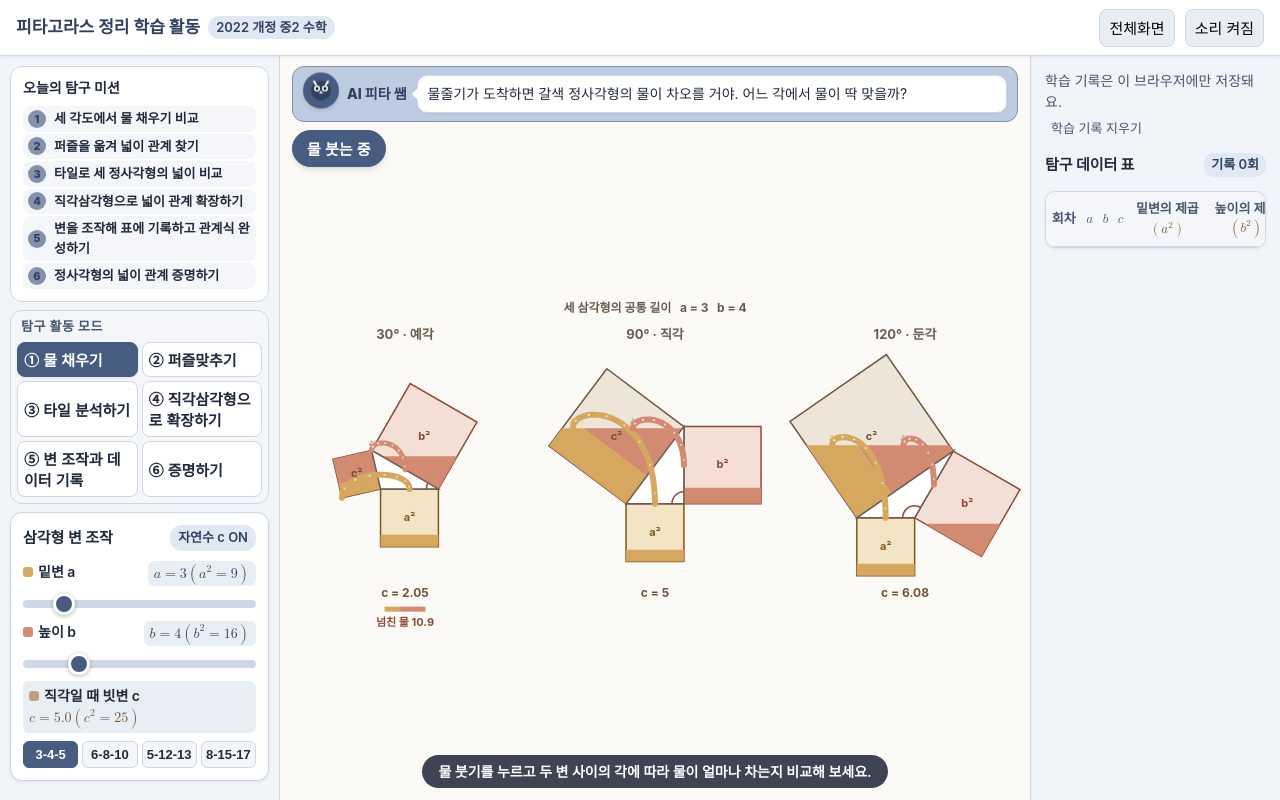
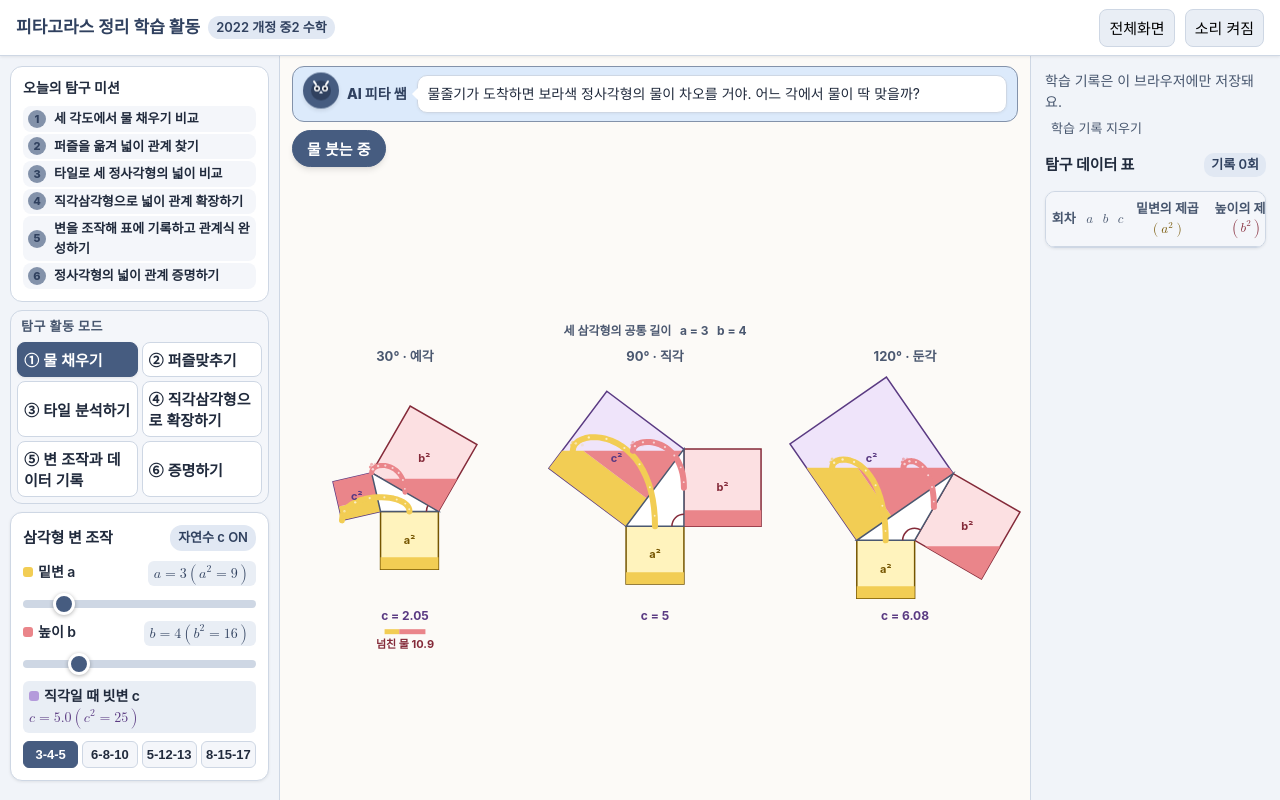
Before and after one commit to dkim-23/bruner, a plain HTML site: page index.html in a window 1280 px wide. Both pictures are taken after a click on the button "물 붓기". Drawn offline with Linux system fonts and the light colour scheme.

Commit message:
Move activity hints into the tutor and refresh colors

```diff
--- a/index.html
+++ b/index.html
@@ -10,7 +10,10 @@
       --primary: #465c80;
       --primary-light: #e1e8f3;
       --primary-dark: #30415f;
-      --tutor-surface: #bdcce1;
+      --tutor-surface: #dceafb;
+      --highlight: #fff4c7;
+      --highlight-strong: #fbe7a1;
+      --highlight-border: #e7d48d;
       --surface-soft: #f4f6fa;
       --surface-tint: #e9eef5;
       --bg-panel: #f1f4f9;
@@ -19,21 +22,21 @@
       --border-strong: #8392aa;
       --text-main: #202a3c;
       --text-muted: #47566e;
-      --shape-a: #d6a85f;
-      --shape-a-light: #f3e4c5;
-      --shape-a-ink: #805719;
-      --shape-b: #d28a71;
-      --shape-b-light: #f4dfd6;
-      --shape-b-ink: #8e4936;
-      --shape-c: #bda082;
-      --shape-c-light: #eee5d9;
-      --shape-c-ink: #70533d;
-      --shape-neutral: #e7dfd5;
-      --shape-outline: #6a5b50;
-      --piece-1: #a06e36;
-      --piece-2: #ad6048;
-      --piece-3: #745a83;
-      --piece-4: #756247;
+      --shape-a: #f2cd54;
+      --shape-a-light: #fff3bd;
+      --shape-a-ink: #755500;
+      --shape-b: #ea858a;
+      --shape-b-light: #fce0e2;
+      --shape-b-ink: #842a39;
+      --shape-c: #b49adb;
+      --shape-c-light: #efe4fa;
+      --shape-c-ink: #5a3a82;
+      --shape-neutral: #e9eef5;
+      --shape-outline: #4b5870;
+      --piece-1: #40865c;
+      --piece-2: #4275a8;
+      --piece-3: #b45b25;
+      --piece-4: #9c507a;
       --shadow-sm: 0 1px 3px rgba(0,0,0,0.08);
       --shadow-md: 0 4px 6px -1px rgba(0,0,0,0.1), 0 2px 4px -2px rgba(0,0,0,0.06);
       --shadow-lg: 0 10px 15px -3px rgba(0,0,0,0.1), 0 4px 6px -4px rgba(0,0,0,0.05);
@@ -498,9 +501,8 @@
     }
 
     .mission-item.completed {
-      background: var(--primary-light);
-      color: var(--primary-dark);
-      border: 1px solid var(--border);
+      background: var(--highlight);
+      border: 1px solid var(--highlight-border);
     }
 
     .mission-badge {
@@ -518,8 +520,7 @@
     }
 
     .mission-item.completed .mission-badge {
-      background: var(--primary);
-      color: #fff;
+      background: var(--highlight-strong);
     }
 
     /* ========================================================
@@ -667,26 +668,6 @@
       touch-action: none;
     }
 
-    /* 캔버스 하단 상태 힌트 */
-    .canvas-footer-hint {
-      flex-shrink: 0;
-      align-self: center;
-      margin: 0 12px 12px;
-      width: max-content;
-      max-width: calc(100% - 24px);
-      text-align: center;
-      background: rgba(15, 23, 42, 0.8);
-      backdrop-filter: blur(6px);
-      color: #ffffff;
-      padding: 6px 16px;
-      border-radius: 20px;
-      font-size: 14px;
-      font-weight: 600;
-      pointer-events: none;
-      z-index: 10;
-      transition: opacity 0.3s;
-    }
-
     /* ========================================================
        우측 패널: 데이터 & 수식 도출 (Symbolic)
        ======================================================== */
@@ -773,8 +754,8 @@
       border-bottom: none;
     }
 
-    .data-table tr.highlight-row {
-      background: var(--surface-soft);
+    .data-table .highlight-row td {
+      background: var(--highlight);
       animation: highlightFade 1.5s ease-out;
     }
 
@@ -788,16 +769,9 @@
       font-weight: 800;
     }
 
-    .data-table .val-match {
-      background: var(--primary-light);
-      color: var(--primary-dark);
-      border-radius: 4px;
-      padding: 1px 3px;
-    }
-
     @keyframes highlightFade {
-      0% { background: var(--primary-light); }
-      100% { background: var(--surface-soft); }
+      0% { background: var(--highlight-strong); }
+      100% { background: var(--highlight); }
     }
 
     .record-count-badge {
@@ -1180,6 +1154,7 @@
         </div>
         <div class="tutor-speech-bubble" id="euclidPrompt" hidden>
           <strong id="euclidStepTitle"></strong>
+          <p>움직임을 다시 보고 싶으면 아래 단계 버튼을 눌러 봐.</p>
           <p id="euclidStepDesc" aria-live="polite"></p>
           <div class="symbol-chip-group" id="euclidChoices" role="group" aria-label="빈칸에 넣을 보기" aria-describedby="euclidStepDesc"></div>
           <p id="euclidFeedback" role="status"></p>
@@ -1272,10 +1247,6 @@
         <canvas id="geometryCanvas"></canvas>
       </div>
 
-      <!-- 캔버스 하단 조작 가이드 -->
-      <div class="canvas-footer-hint" id="canvasHint">
-        물 붓기를 누르고 두 변 사이의 각에 따라 물이 얼마나 차는지 비교해 보세요.
-      </div>
     </section>
 
     <!-- [우측 패널 20%] 데이터 및 상징화 노트 (Symbolic) -->
@@ -1843,17 +1814,17 @@
         drawLabel(`$c = ${c}$`, x, captionY, shapeC.ink, 12);
         if (overflow > 0) {
           const barWidth = Math.min(94, column - 12) * overflow / State.c2;
-          const blueWidth = barWidth * State.a2 / State.c2;
+          const yellowWidth = barWidth * State.a2 / State.c2;
           ctx.save();
           ctx.fillStyle = waterA.fill;
-          ctx.fillRect(x - barWidth / 2, captionY + 13, blueWidth, 5);
+          ctx.fillRect(x - barWidth / 2, captionY + 13, yellowWidth, 5);
           ctx.fillStyle = waterB.fill;
-          ctx.fillRect(x - barWidth / 2 + blueWidth, captionY + 13, barWidth - blueWidth, 5);
+          ctx.fillRect(x - barWidth / 2 + yellowWidth, captionY + 13, barWidth - yellowWidth, 5);
           ctx.restore();
           drawLabel(`넘친 물 ${Number(overflow.toFixed(1))}`, x, captionY + 29, shapeB.ink, 11);
         } else if (State.waterProgress === 1) {
           const status = empty > 0 ? `빈 공간 ${Number(empty.toFixed(1))}` : '빈틈없이 채움';
-          drawLabel(status, x, captionY + 29, empty > 0 ? shapeC.ink : shapeC.ink, 11);
+          drawLabel(status, x, captionY + 29, shapeC.ink, 11);
         }
       });
     }
@@ -1864,13 +1835,13 @@
       drawPolygon(sqB, shapeB.light, waterB.ink, 1.5);
       drawPolygon(sqC, shapeC.light, shapeC.ink, 1.5);
 
-      const [blue, orange] = getHypotWaterRegions(sqC);
+      const [yellow, red] = getHypotWaterRegions(sqC);
       const surface = level > 0 ? getWaterSurface(sqC, level) : Math.max(...sqC.map(point => point.y));
       drawWaterRegion(sqA, remaining, waterA);
       drawWaterRegion(sqB, remaining, waterB);
       if (level > 0) {
-        drawPolygon(clipWaterSurface(blue, surface), waterA.fill);
-        drawPolygon(clipWaterSurface(orange, surface), waterB.fill);
+        drawPolygon(clipWaterSurface(yellow, surface), waterA.fill);
+        drawPolygon(clipWaterSurface(red, surface), waterB.fill);
       }
 
       drawPolygon([A, B, C], '#fff', shapeOutline, 1.5);
@@ -1885,8 +1856,8 @@
       ctx.restore();
 
       if (State.isPouring) {
-        renderWaterStream(sqA, blue, surface, waterA);
-        renderWaterStream(sqB, orange, surface, waterB);
+        renderWaterStream(sqA, yellow, surface, waterA);
+        renderWaterStream(sqB, red, surface, waterB);
       }
       [
         [sqA, '$a^{2}$', shapeA.ink], [sqB, '$b^{2}$', shapeB.ink], [sqC, '$c^{2}$', shapeC.ink]
@@ -2247,7 +2218,6 @@
     const recordBadge = document.getElementById('recordBadge');
     const btnSnapToggle = document.getElementById('btnSnapToggle');
     const snapIndicator = document.getElementById('snapIndicator');
-    const canvasHint = document.getElementById('canvasHint');
     const euclidPrompt = document.getElementById('euclidPrompt');
     const modeTabs = [...document.querySelectorAll('.tab-btn')];
     const euclidTools = document.getElementById('euclidTools');
@@ -2270,7 +2240,6 @@
       document.getElementById('formulaBuilder').hidden = mode !== 'data';
       document.getElementById('achievementCard').hidden = mode !== 'data';
       geometryStage.hidden = worksheetOpen;
-      canvasHint.hidden = worksheetOpen;
       btnRecordData.hidden = mode !== 'data';
       btnPourWater.hidden = mode !== 'water';
       puzzleTools.hidden = mode !== 'puzzle';
@@ -2281,16 +2250,13 @@
       tutorSpeech.hidden = mode === 'euclid';
 
       if (mode === 'water') {
-        canvasHint.textContent = '물 붓기를 누르고 두 변 사이의 각에 따라 물이 얼마나 차는지 비교해 보세요.';
-        setTutorSpeech('같은 양의 물을 세 삼각형에 보내면 어떻게 될까? 물을 부어 비교해 보자!');
+        setTutorSpeech('[물 붓기]를 눌러 같은 양의 물을 세 삼각형에 보내 봐. 각도에 따라 물이 얼마나 차는지 비교해 보자!');
       } else if (mode === 'puzzle') {
         showPuzzlePrompt();
         if (State.puzzleSolved) showPuzzleQuestion(puzzleQuestionIndex);
       } else if (mode === 'data') {
-        canvasHint.textContent = '변의 길이를 바꾸고 표에 기록한 뒤 오른쪽에서 관계식을 완성해 보세요.';
-        setTutorSpeech('왼쪽 슬라이더로 여러 직각삼각형을 만들고 표에 기록해 봐. 세 변을 제곱한 수 사이에 어떤 규칙이 있을까?');
+        setTutorSpeech('왼쪽 슬라이더로 여러 직각삼각형을 만들어 표에 기록해 봐. 세 변을 제곱한 수의 규칙을 찾아 오른쪽에서 관계식을 완성해 보자!');
       } else if (mode === 'euclid') {
-        canvasHint.textContent = '단계 버튼을 누르면 그 단계의 움직임을 다시 볼 수 있어요.';
         selectProofStep(State.euclidStep);
       } else if (mode === 'tile') {
         setTutorSpeech('정사각형마다 넓이가 $s$인 삼각형이 몇 개 들어가는지 세어 봐.');
@@ -2413,7 +2379,7 @@
       } else {
         State.isPouring = true;
         Sound.splash();
-        setTutorSpeech('물줄기가 도착하면 갈색 정사각형의 물이 차오를 거야. 어느 각에서 물이 딱 맞을까?');
+        setTutorSpeech('물줄기가 도착하면 보라색 정사각형의 물이 차오를 거야. 어느 각에서 물이 딱 맞을까?');
       }
       updatePourButtonUI();
     });
@@ -2430,7 +2396,7 @@
       saveProgress();
       Sound.fanfare();
       if (State.mode !== 'water') return;
-      setTutorSpeech("황토색 물은 $a^{2}$, 살구색 물은 $b^{2}$에서 왔어. 30°에서는 물이 넘치고, 90°에서는 딱 맞고, 120°에서는 빈 공간이 남아. 보낸 물의 양은 같은데 결과가 왜 다를까?");
+      setTutorSpeech("노란 물은 $a^{2}$, 빨간 물은 $b^{2}$에서 왔어. 30°에서는 물이 넘치고, 90°에서는 딱 맞고, 120°에서는 빈 공간이 남아. 보낸 물의 양은 같은데 결과가 왜 다를까?");
     }
 
     const tileSquares = [
@@ -2614,8 +2580,8 @@
       {
         title: '3단계 · 빗변 정사각형 안으로 옮기기',
         prompts: [
-          ['황토색 삼각형은 황토색 직사각형과 밑변과 높이가 같아. 살구색도 같은 방법으로 비교해 봐. 삼각형 하나의 넓이는 같은 색 직사각형 넓이의 ', '이야.'],
-          ['황토색 직사각형의 넓이는 밑변 위 정사각형과 같고, 살구색 직사각형의 넓이는 높이 위 정사각형과 같아. 두 직사각형을 합치면 빗변 위 정사각형이 돼. 이 관계를 식으로 쓰면 ', '이야.']
+          ['노란 삼각형은 노란 직사각형과 밑변과 높이가 같아. 빨간색도 같은 방법으로 비교해 봐. 삼각형 하나의 넓이는 같은 색 직사각형 넓이의 ', '이야.'],
+          ['노란 직사각형의 넓이는 밑변 위 정사각형과 같고, 빨간 직사각형의 넓이는 높이 위 정사각형과 같아. 두 직사각형을 합치면 빗변 위 정사각형이 돼. 이 관계를 식으로 쓰면 ', '이야.']
         ],
         hints: ['밑변과 높이가 같을 때 직사각형과 삼각형의 넓이 공식을 비교해 봐.', '빗변 위 정사각형 전체의 넓이가 등호 오른쪽에 와야 해.'],
         summary: '같은 색 삼각형의 넓이를 두 배 하면 작은 정사각형의 넓이이자 빗변 쪽 직사각형의 넓이야. 그래서 $a^{2} + b^{2} = c^{2}$가 성립해.',
@@ -2696,7 +2662,7 @@
         hint: '조각을 옮기는 동안 조각을 자르거나 크기를 바꿨는지 살펴보세요.'
       },
       {
-        prompt: '두 판의 전체 넓이도, 조각이 덮는 넓이도 같아요. 남은 황토색 정사각형과 살구색 정사각형의 넓이 합은 갈색 정사각형의 넓이와 어떻게 비교될까요?',
+        prompt: '두 판의 전체 넓이도, 조각이 덮는 넓이도 같아요. 남은 노란 정사각형과 빨간 정사각형의 넓이 합은 보라색 정사각형의 넓이와 어떻게 비교될까요?',
         choices: ['더 작아요', '같아요', '더 커요'],
         answer: 1,
         hint: '크기가 같은 두 판에서 같은 넓이를 빼면 각각 얼마나 남을까요?'
@@ -2708,8 +2674,7 @@
     function showPuzzlePrompt() {
       puzzleDiscovery.hidden = true;
       tutorSpeech.hidden = false;
-      canvasHint.textContent = '삼각형 조각을 같은 색 점선으로 옮겨 보세요. [자동맞춤]은 조각 옮기기를 도와줘요.';
-      setTutorSpeech("크기가 같은 두 판이 있어. 첫 번째 판의 삼각형 네 조각을 두 번째 판으로 옮겨 봐. 조각이 덮지 않은 색칠 영역이 어떻게 달라지는지 살펴보자!");
+      setTutorSpeech('삼각형 네 조각을 두 번째 판의 같은 색 점선으로 옮겨 봐. 옮기기 어려우면 [조각 자동맞춤]을 눌러 봐. 조각을 옮긴 뒤에 남은 색칠 영역도 살펴보자!');
     }
 
     function showPuzzleQuestion(index) {
@@ -2719,11 +2684,9 @@
       puzzleDiscovery.hidden = false;
       puzzleFeedback.textContent = '';
       puzzleChoices.replaceChildren();
-      canvasHint.textContent = '색칠 영역을 살펴보고 위에 있는 피타 쌤의 질문에 답해 보세요.';
       if (!question) {
-        puzzleQuestion.textContent = '발견! 황토색 정사각형과 살구색 정사각형의 넓이 합은 갈색 정사각형의 넓이와 같아요.';
+        puzzleQuestion.textContent = '발견! 노란 정사각형과 빨간 정사각형의 넓이 합은 보라색 정사각형의 넓이와 같아요.';
         puzzleFeedback.textContent = '타일 분석하기로 이동해 이 넓이 관계를 식으로 나타내 봐요.';
-        canvasHint.textContent = '황토색 영역의 넓이와 살구색 영역의 넓이를 더하면 갈색 영역의 넓이와 같아요.';
         return;
       }
       puzzleQuestion.textContent = question.prompt;
@@ -2898,7 +2861,7 @@
         <td>${recordItem.a2}</td>
         <td>${recordItem.b2}</td>
         <td class="val-sum">${recordItem.sum}</td>
-        <td class="val-c2"><span class="val-match">${recordItem.c2}</span></td>
+        <td class="val-c2">${recordItem.c2}</td>
       `;
       dataTableBody.appendChild(tr);
 
```
